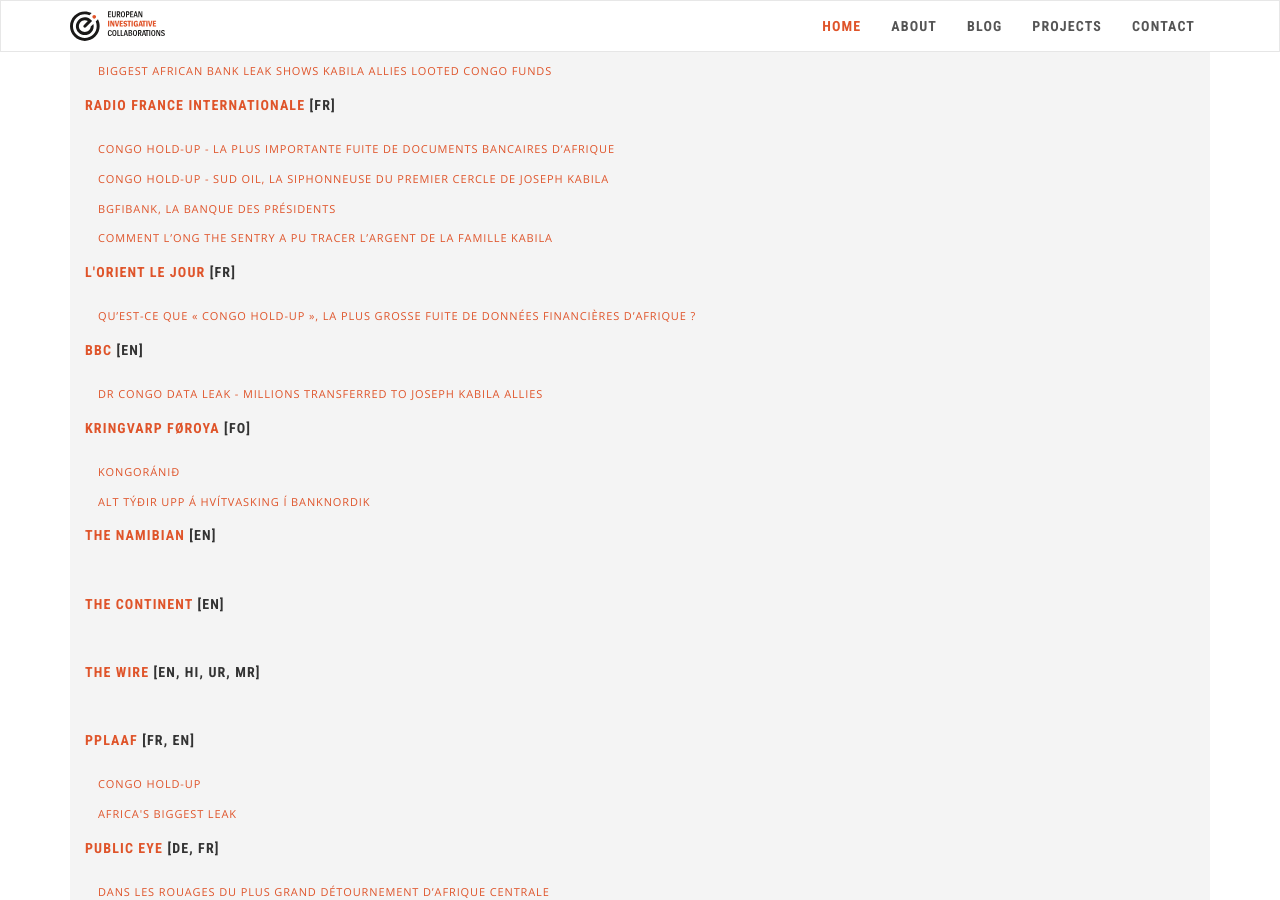
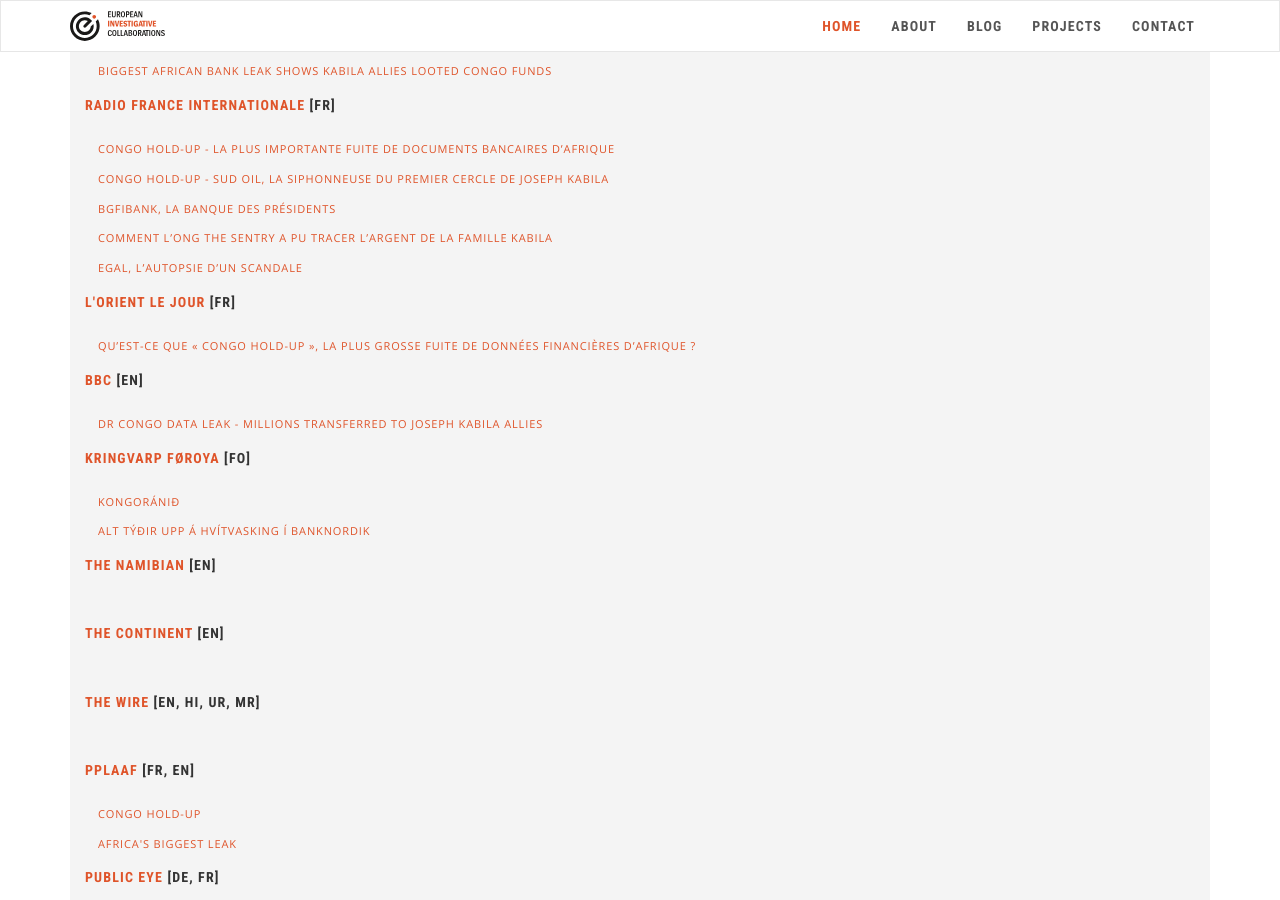
Before and after one commit to eic-network/eic-incubator.github.io, a Jekyll site: the page built from _projects/congo-holdup.md, in a window 1280 px wide and 900 px high, scrolled down 2579 px. Built offline with Jekyll 4.4.1, drawn with Linux system fonts in a browser that asks for light colours; nearby versions of some CDN libraries.

Commit message:
Update congo-holdup.md

```diff
--- a/_projects/congo-holdup.md
+++ b/_projects/congo-holdup.md
@@ -129,6 +129,8 @@ publications:
     url: https://www.rfi.fr/fr/afrique/20211119-congo-hold-up-bgfibank-la-banque-des-présidents
   - name: Comment l’ONG The Sentry a pu tracer l’argent de la famille Kabila
     url: https://www.rfi.fr/fr/afrique/20211119-congo-hold-up-comment-l-ong-the-sentry-a-pu-tracer-l-argent-des-kabilas
+  - name: Egal, l’autopsie d’un scandale
+    url: https://www.rfi.fr/fr/afrique/20211122-congo-hold-up-egal-l-autopsie-d-un-scandale
   name: Radio France Internationale
   url: https://www.rfi.fr/
 - lang: "[FR]"
```
